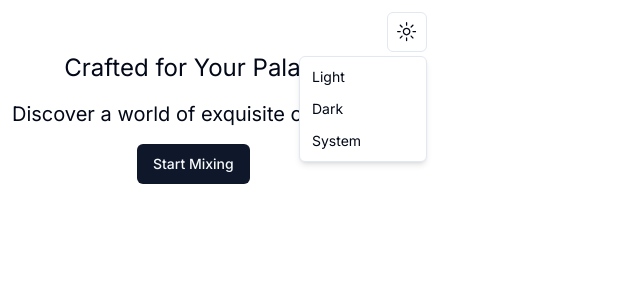
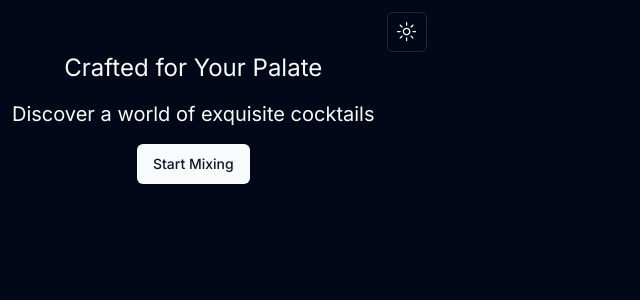
Before and after one commit to kingkwongsta/mixology, a Next.js app: page / in a window 1280 px wide. Both pictures are taken after a click on the button "Toggle theme". Shown: the top 300 px of the page, without its empty margins (0-640 px from the left). Built offline with nearby package versions, Linux system fonts and the light colour scheme.

Commit message:
remove dropbodwn to have buttons

```diff
--- a/src/app/components/ButtonList.jsx
+++ b/src/app/components/ButtonList.jsx
@@ -1,3 +1,5 @@
+import { Button } from "@/components/ui/button";
+
 export default function ButtonList({
   buttonContent,
   selectedButton,
@@ -6,18 +8,16 @@ export default function ButtonList({
 }) {
   return buttonContent.map((content, index) => {
     return (
-      <button
+      <Button
         key={index}
-        className={`p-2 m-5 border-solid border-2 border-sky-500 rounded-lg ${
-          index === selectedButton && "bg-sky-500"
-        }`}
+        className={`m-5 ${index === selectedButton && "bg-sky-500"}`}
         onClick={() => {
           setSelectedButton(index);
           setUserMood(content);
         }}
       >
         {content}
-      </button>
+      </Button>
     );
   });
 }
--- a/src/app/components/ModeToggle.jsx
+++ b/src/app/components/ModeToggle.jsx
@@ -5,36 +5,24 @@ import { MoonIcon, SunIcon } from "@radix-ui/react-icons";
 import { useTheme } from "next-themes";
 
 import { Button } from "@/components/ui/button";
-import {
-  DropdownMenu,
-  DropdownMenuContent,
-  DropdownMenuItem,
-  DropdownMenuTrigger,
-} from "@/components/ui/dropdown-menu";
 
 export function ModeToggle() {
-  const { setTheme } = useTheme();
+  const { theme, setTheme } = useTheme();
+  const isDarkMode = theme === "dark";
 
   return (
-    <DropdownMenu>
-      <DropdownMenuTrigger asChild>
-        <Button variant="outline" size="icon">
-          <SunIcon className="h-[1.2rem] w-[1.2rem] rotate-0 scale-100 transition-all dark:-rotate-90 dark:scale-0" />
-          <MoonIcon className="absolute h-[1.2rem] w-[1.2rem] rotate-90 scale-0 transition-all dark:rotate-0 dark:scale-100" />
-          <span className="sr-only">Toggle theme</span>
-        </Button>
-      </DropdownMenuTrigger>
-      <DropdownMenuContent align="end">
-        <DropdownMenuItem onClick={() => setTheme("light")}>
-          Light
-        </DropdownMenuItem>
-        <DropdownMenuItem onClick={() => setTheme("dark")}>
-          Dark
-        </DropdownMenuItem>
-        <DropdownMenuItem onClick={() => setTheme("system")}>
-          System
-        </DropdownMenuItem>
-      </DropdownMenuContent>
-    </DropdownMenu>
+    <Button
+      variant="outline"
+      size="icon"
+      onClick={() => setTheme(isDarkMode ? "light" : "dark")}
+      className={`${isDarkMode ? "dark:text-white" : ""}`}
+    >
+      {isDarkMode ? (
+        <SunIcon className="h-[1.2rem] w-[1.2rem]" />
+      ) : (
+        <MoonIcon className="h-[1.2rem] w-[1.2rem]" />
+      )}
+      <span className="sr-only">Toggle theme</span>
+    </Button>
   );
 }
```
